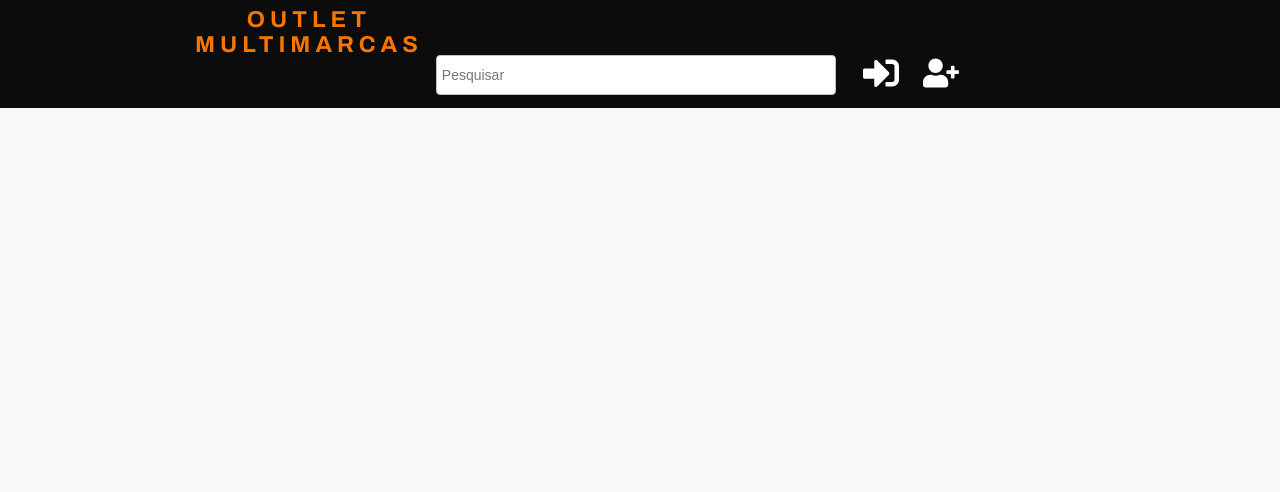
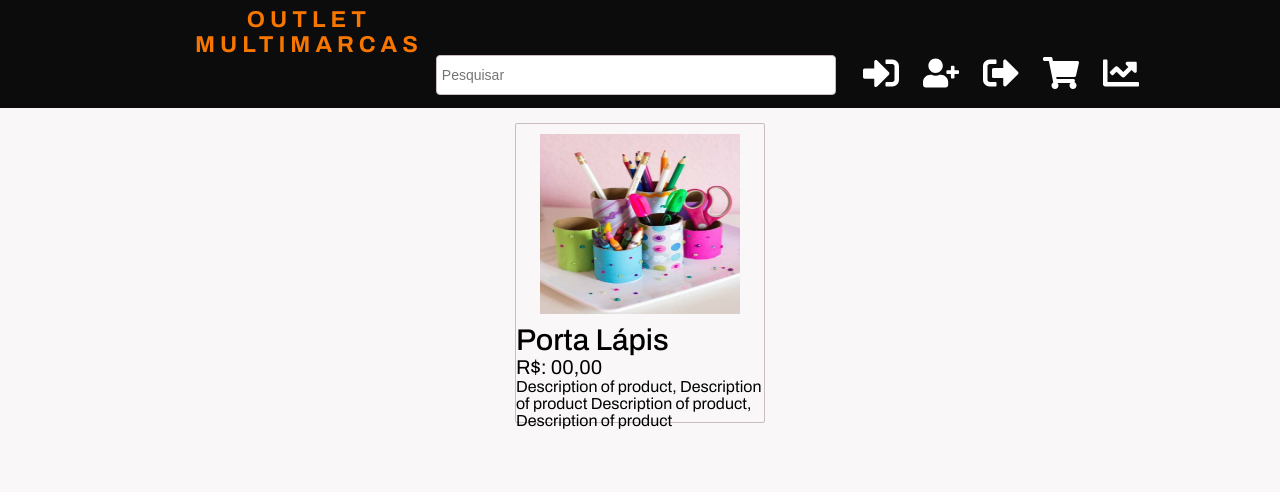
Before and after one commit to joaoeduardodias/Outlet, a plain HTML site: page frontend/index.html in a window 1280 px wide. Drawn offline with Linux system fonts and the light colour scheme.

Commit message:
Initialising development cards of product

```diff
--- a/frontend/index.html
+++ b/frontend/index.html
@@ -7,8 +7,8 @@
 
 
     <title>Outlet Multimarcas | Tudo em Artesanatos</title>
-    <link rel="stylesheet" href="../style/global.css">
-    <link rel="stylesheet" href="../style/index.css">
+    <link rel="stylesheet" href="./style/global.css">
+    <link rel="stylesheet" href="./style/index.css">
 </head>
 
 <body>
@@ -58,14 +58,42 @@
                 </nav>
 
             </div>
+        </div>
+
+    </header>
+
+    <section class="products">
+        <ol>
+            <li>
+                <div class="product">
+                    <img src="./assets/imagens/arte.jpg" alt="title of product">
+
+                    <p id="title">Porta Lápis</p>
+                    <p id="price">R$: 00,00</p>
+                    <p id="description">Description of product, Description of product Description of product, Description of product
+                    </p>
+
+                </div>
+            </li>
+            <li></li>
+            <li></li>
+            <li></li>
+        </ol>
+    </section>
 
 
 
 
-        </div>
 
-    </header>
-    <script src="../js/index.js"></script>
+
+
+
+
+
+
+
+
+    <script src="./js/index.js"></script>
 </body>
 
 </html>
--- a/frontend/js/api/login.js
+++ b/frontend/js/api/login.js
@@ -32,7 +32,7 @@ async function login() {
             const token = await response.headers.get("auth_token");
             localStorage.setItem("Authorization", token); // salvando no localStorage
             const dataUser = JSON.parse(atob(token.split(".")[1])); // decodificando o token
-            console.log(dataUser);
+
 
             if (dataUser.administrador === 1) {
                 const body = document.getElementById("body-modal");
--- a/frontend/js/index.js
+++ b/frontend/js/index.js
@@ -17,10 +17,11 @@ const buttonCart = document.querySelector(".btn-cart")
 const buttonDashboard = document.querySelector(".btn-dash")
 const token = localStorage.getItem("Authorization")
 
-const { administrador } = JSON.parse(atob(token.split(".")[1]));
-
+console.log(token)
 
 if (token) {
+    const { administrador } = JSON.parse(atob(token.split(".")[1]));
+
     buttonRegister.classList.add('logged')
     buttonLogin.classList.add('logged')
     buttonLogout.style.display = 'flex'
--- a/frontend/style/index.css
+++ b/frontend/style/index.css
@@ -102,11 +102,11 @@
     letter-spacing: 0.5rem;
 }
 
-.btn-logout,
-.btn-cart,
-.btn-dash,
-.btn-login.logged,
-.btn-Register.logged {
+.menu-section.on .btn-logout,
+.menu-section.on .btn-cart,
+.menu-section.on .btn-dash,
+.menu-section.on .btn-login.logged,
+.menu-section.on .btn-Register.logged {
     display: none;
 }
 
@@ -146,6 +146,38 @@
 .menu-section.on nav a img {
     width: 3rem;
     height: 3rem;
+}
+
+
+/* Cards of products */
+
+.products {
+    width: 100%;
+    height: 100vh;
+}
+
+.product {
+    width: 25rem;
+    height: 30rem;
+    border-radius: 0.2rem;
+    border: 1px solid var(--border-div-color);
+    margin: 1.5rem auto;
+    display: grid;
+}
+
+.product img {
+    width: 20rem;
+    height: 18rem;
+    margin: 1rem auto;
+}
+
+.product #title {
+    font-size: 3rem;
+    font-weight: 500;
+}
+
+.product #price {
+    font-size: 2rem;
 }
 
 @media (min-width: 370px) {
```
Also changed, not shown: frontend/assets/imagens/arte.jpg (added).
